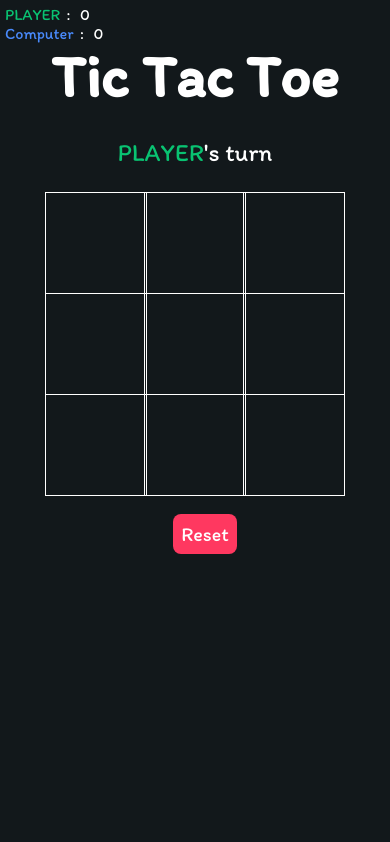
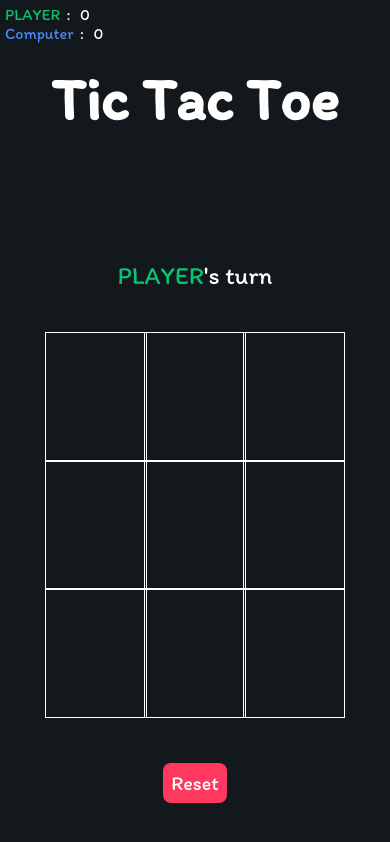
Before and after one commit to Polcsi/Tic-Tac-Toe, a plain HTML site: page index.html in a window 390 px wide. Drawn offline with Linux system fonts and the light colour scheme.

Commit message:
Make it responsive

```diff
--- a/style.css
+++ b/style.css
@@ -8,19 +8,19 @@
   height: 100vh;
   padding-top: 1px;
   position: relative;
+  display: grid;
 }
 .title {
   color: white;
   text-align: center;
   font-size: 40px;
-  margin-top: 10%;
+  margin-top: 5%;
 }
 .display {
   color: white;
   font-size: 25px;
   text-align: center;
-  margin-top: 1em;
-  margin-bottom: 1em;
+  align-self: center;
 }
 .display-player {
   text-transform: uppercase;
@@ -56,7 +56,7 @@
   flex-direction: row;
   justify-content: center;
   align-items: center;
-  margin-top: 1em;
+  align-self: center;
 }
 .controls button {
   color: white;
@@ -64,7 +64,6 @@
   border-radius: 8px;
   border: none;
   font-size: 20px;
-  margin-left: 1em;
   cursor: pointer;
 }
 .restart {
@@ -88,3 +87,9 @@
   display: flex;
   gap: 0.4rem;
 }
+
+@media screen and (max-width: 700px) {
+  .title {
+    margin-top: 16%;
+  }
+}
```
